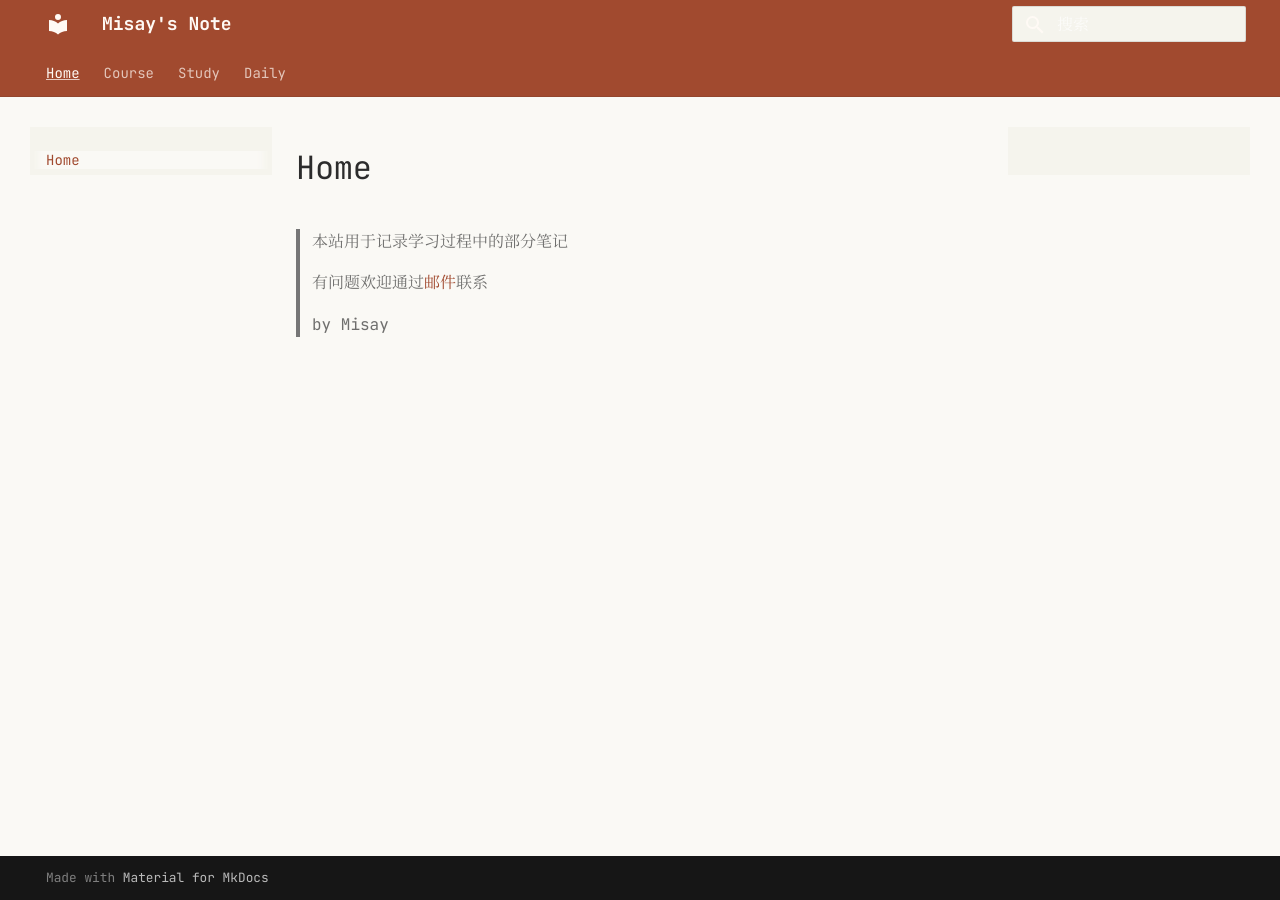
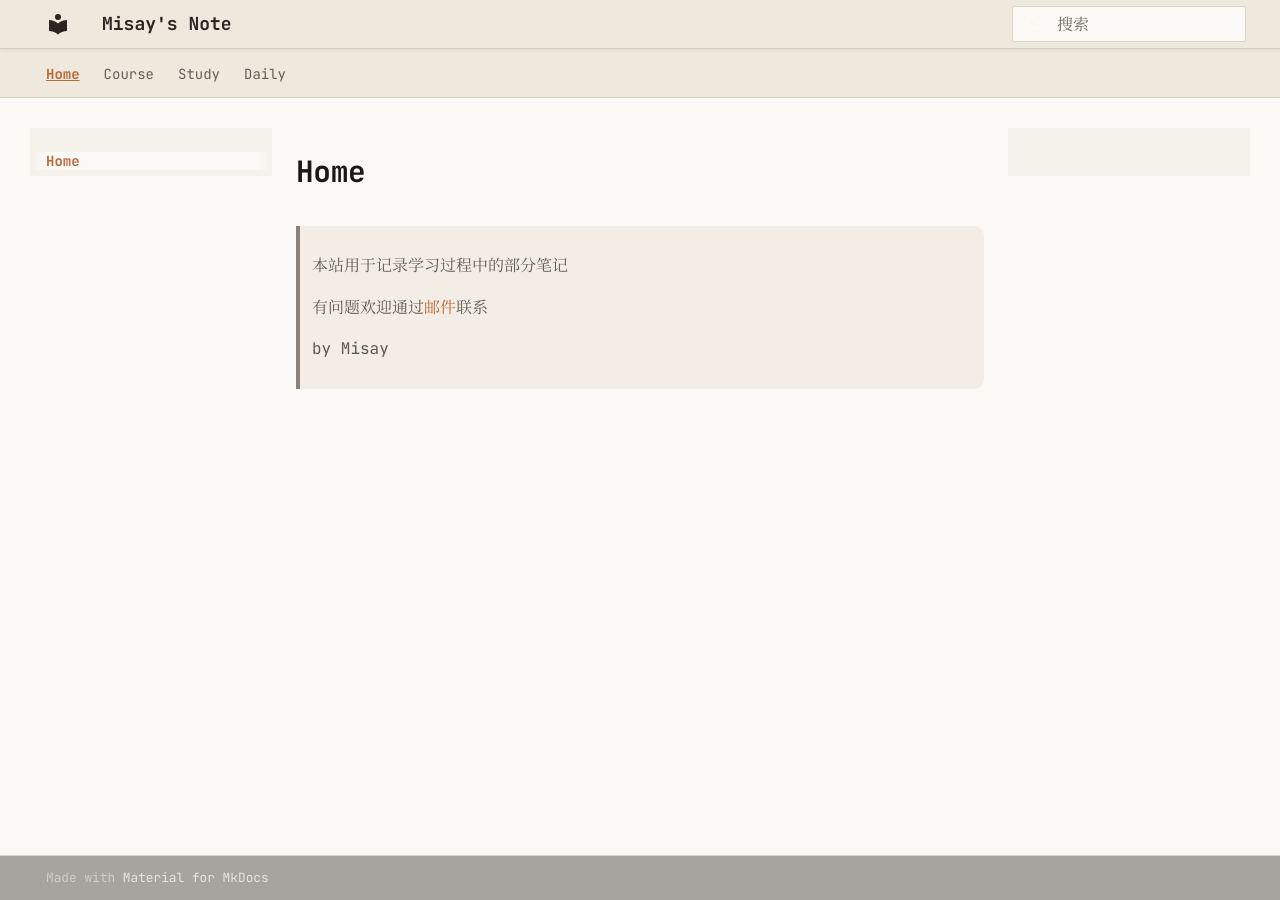
Before and after one commit to zt2misay2/Note, an MkDocs documentation site: the page built from docs/index.md, in a window 1280 px wide. Built offline with MkDocs 1.6.1 and Material for MkDocs 9.7.7, drawn with Linux system fonts in a browser that asks for light colours.

Commit message:
align theme colors to Typora claude-like

```diff
--- a/docs/stylesheets/extra.css
+++ b/docs/stylesheets/extra.css
@@ -1,6 +1,6 @@
 @import url("https://fonts.googleapis.com/css2?family=JetBrains+Mono:wght@400;500;700;800&family=Noto+Serif+SC:wght@400;500;700;900&display=swap");
 
-/* Keep Material layout; override only typography and palette. */
+/* ── Typography ── */
 @font-face {
   font-family: "NoteText";
   src: local("JetBrains Mono"), local("JetBrainsMono-Regular");
@@ -22,37 +22,79 @@
   --md-code-font: "JetBrains Mono", "Cascadia Code", "Consolas", monospace;
 }
 
+/* ── Palette (aligned to Typora claude-like) ── */
 :root,
 [data-md-color-scheme="default"] {
-  --primary-orange: #a14a2f;
-  --primary-orange-dark: #8d3f27;
-  --primary-bg: #faf9f5;
-  --primary-text: #2c2c2c;
-  --primary-sidebar: #f5f4ed;
-  --primary-selection: #a14a2f30;
-  --primary-border: rgba(44, 44, 44, 0.12);
-  --primary-muted: rgba(44, 44, 44, 0.68);
-  --md-default-bg-color: var(--primary-bg);
-  --md-default-fg-color: var(--primary-text);
-  --md-default-fg-color--light: #4f4f4f;
-  --md-default-fg-color--lighter: #767676;
-  --md-default-fg-color--lightest: #b8b8b2;
-  --md-primary-fg-color: var(--primary-orange);
-  --md-primary-fg-color--light: #cf7656;
-  --md-primary-fg-color--dark: var(--primary-orange-dark);
-  --md-primary-bg-color: #fffaf5;
-  --md-accent-fg-color: var(--primary-orange);
-  --md-accent-fg-color--transparent: #a14a2f30;
-  --md-accent-bg-color: #fffdfa;
-  --md-code-bg-color: #f3f1e8;
-  --md-code-fg-color: var(--primary-text);
-  --md-typeset-a-color: var(--primary-orange);
-  --md-typeset-table-color: rgba(44, 44, 44, 0.14);
-  --md-typeset-kbd-color: #fffdfa;
-  --md-typeset-kbd-accent-color: #ece7dc;
-  --md-typeset-kbd-border-color: rgba(44, 44, 44, 0.2);
+  /* Accent */
+  --accent-color:          #bc6a3a;
+  --accent-hover:          #9d552d;
+  --accent-transparent:    #bc6a3a1a;
+  --accent-bg:             rgba(194, 113, 62, 0.08);
+
+  /* Surface */
+  --bg-color:              #faf9f5;
+  --sidebar-bg:            #f5f2ec;
+  --text-color:            #2b2621;
+  --heading-color:         #1c1815;
+  --strong-color:          #a85a33;
+  --muted-color:           #625950;
+  --control-text-color:    #72695e;
+  --border-color:          #ddd5ca;
+  --selection-bg:          #e8ddd0;
+
+  /* Code */
+  --code-bg:               #fcfcfa;
+  --code-text:             #1c1815;
+  --code-border:           #e9e2d8;
+  --inline-code-color:     #b14a40;
+  --inline-code-bg:        #f2eeea;
+  --inline-code-border:    #d7cec5;
+  --code-keyword:          #7b2ff7;
+  --code-string:           #2f8f2f;
+  --code-number:           #c06a2a;
+  --code-symbol:           #2c5ec6;
+  --code-muted:            #6f665d;
+
+  /* Blockquote */
+  --quote-bg:              #f3ede5;
+  --quote-border:          #d8cbbb;
+  --quote-text:            #625950;
+
+  /* Table */
+  --table-border-strong:   #cbb9a6;
+  --table-row-border:      rgba(114, 105, 94, 0.26);
+  --table-hover:           rgba(188, 106, 58, 0.05);
+
+  /* ── Wire into Material CSS vars ── */
+  --md-default-bg-color:                  var(--bg-color);
+  --md-default-fg-color:                  var(--text-color);
+  --md-default-fg-color--light:           var(--muted-color);
+  --md-default-fg-color--lighter:         #8a8279;
+  --md-default-fg-color--lightest:        #bbb5aa;
+
+  --md-primary-fg-color:                  var(--accent-color);
+  --md-primary-fg-color--light:           #cf8b64;
+  --md-primary-fg-color--dark:            var(--accent-hover);
+  --md-primary-bg-color:                  #fffaf5;
+  --md-primary-bg-color--light:           #ffffffb3;
+
+  --md-accent-fg-color:                   var(--accent-color);
+  --md-accent-fg-color--transparent:      var(--accent-transparent);
+  --md-accent-bg-color:                   #fffdfa;
+
+  --md-code-bg-color:                     var(--code-bg);
+  --md-code-fg-color:                     var(--code-text);
+
+  --md-typeset-a-color:                   var(--accent-color);
+  --md-typeset-table-color:               var(--table-row-border);
+  --md-typeset-table-color--light:        rgba(114, 105, 94, 0.08);
+  --md-typeset-kbd-color:                 #fffdfa;
+  --md-typeset-kbd-accent-color:          #f3ede5;
+  --md-typeset-kbd-border-color:          var(--border-color);
+  --md-typeset-mark-color:                var(--selection-bg);
 }
 
+/* ── Base ── */
 body,
 .md-typeset,
 .md-nav,
@@ -69,110 +111,282 @@
 }
 
 body {
-  background: var(--primary-bg);
-  color: var(--primary-text);
+  background: var(--bg-color);
+  color: var(--text-color);
 }
 
+/* ── Header / Nav (Typora-style: light surface) ── */
 .md-header,
 .md-tabs {
-  background-color: var(--md-primary-fg-color) !important;
-  color: var(--md-primary-bg-color);
+  background-color: #efe8dd !important;
+  color: var(--text-color);
 }
 
-.md-sidebar,
-.md-search__form {
-  background: var(--primary-sidebar);
-}
-
-.md-search__form {
-  border: 1px solid var(--primary-border);
+.md-header {
+  border-bottom: 1px solid #d5ccbc;
+  box-shadow: 0 1px 4px rgba(43, 38, 33, 0.07);
 }
 
 .md-tabs {
-  border-bottom: 1px solid var(--primary-border);
+  border-bottom: 1px solid #d5ccbc;
 }
 
+/* Header text & icons */
 .md-header__title,
+.md-header__topic,
 .md-tabs__link,
 .md-header__button,
 .md-header__option,
 .md-source,
 .md-source:hover {
-  color: var(--md-primary-bg-color);
+  color: var(--text-color);
 }
 
-.md-search__form,
-.md-search__input,
-.md-search__icon {
-  color: var(--primary-text);
+.md-header__button:hover,
+.md-header__option:hover {
+  color: var(--accent-color);
+  opacity: 1;
 }
 
+/* Active / hover nav items */
 .md-nav__link:is(:hover, :focus),
 .md-nav__item .md-nav__link--active,
 .md-tabs__link:is(:hover, :focus),
 .md-tabs__item--active .md-tabs__link {
-  color: var(--primary-orange);
-}
-
-.md-tabs__link:is(:hover, :focus),
-.md-tabs__item--active .md-tabs__link,
-.md-header__button:is(:hover, :focus),
-.md-header__option:is(:hover, :focus) {
-  color: #fffaf5;
+  color: var(--accent-color);
 }
 
 .md-tabs__item--active .md-tabs__link {
   opacity: 1;
+  font-weight: 600;
 }
 
 .md-tabs__link:is(:hover, :focus),
 .md-tabs__item--active .md-tabs__link {
   text-decoration: underline;
-  text-decoration-color: rgba(255, 250, 245, 0.72);
+  text-decoration-color: var(--accent-color);
 }
 
+/* Search (on light header) */
+.md-search__form {
+  background-color: var(--bg-color);
+  border: 1px solid var(--border-color);
+}
+
+.md-search__form:hover {
+  border-color: var(--accent-color);
+}
+
+.md-search__input,
+.md-search__icon {
+  color: var(--text-color);
+}
+
+.md-search__input::placeholder {
+  color: var(--control-text-color);
+}
+
+/* Sidebar */
+.md-sidebar {
+  background: var(--sidebar-bg);
+}
+
+.md-nav__title {
+  color: var(--heading-color);
+}
+
+.md-nav__item .md-nav__link--active {
+  font-weight: 600;
+}
+
+/* ── Typography ── */
 .md-typeset h1,
 .md-typeset h2,
 .md-typeset h3,
 .md-typeset h4,
 .md-typeset h5,
 .md-typeset h6 {
-  color: var(--primary-text);
+  color: var(--heading-color);
+  font-weight: 600;
+}
+
+.md-typeset h1 {
+  font-size: 1.84em;
+  line-height: 1.16;
+  margin-top: 0.35rem;
+}
+
+.md-typeset h2 {
+  font-size: 1.48em;
+  line-height: 1.2;
+}
+
+.md-typeset h3 {
+  font-size: 1.24em;
+  line-height: 1.32;
+}
+
+.md-typeset h4 {
+  font-size: 1.12em;
+}
+
+.md-typeset h5,
+.md-typeset h6 {
+  font-size: 1em;
+}
+
+.md-typeset h6 {
+  color: var(--control-text-color);
 }
 
 .md-typeset strong,
 .md-typeset b {
-  color: var(--primary-orange-dark);
+  font-weight: 700;
+  color: var(--strong-color);
 }
 
 .md-typeset em,
 .md-typeset i {
-  color: var(--primary-orange);
-}
-
-.md-typeset a {
-  color: var(--primary-orange);
-}
-
-.md-typeset a:hover {
-  color: var(--primary-orange-dark);
+  color: var(--accent-color);
 }
 
 .md-typeset mark {
-  background: var(--primary-selection);
+  background: var(--selection-bg);
   color: inherit;
-}
-
-.md-typeset blockquote {
-  border-inline-start-color: var(--primary-orange);
-  color: var(--primary-muted);
 }
 
 .md-typeset ::selection,
 .md-search-result__teaser mark {
-  background: var(--primary-selection);
+  background: var(--selection-bg);
 }
 
+/* ── Links ── */
+.md-typeset a {
+  color: var(--accent-color);
+  text-decoration: none;
+}
+
+.md-typeset a:hover {
+  color: var(--accent-hover);
+  text-decoration: underline;
+}
+
+/* ── Blockquote ── */
+.md-typeset blockquote {
+  border-left: 2px solid var(--quote-border);
+  background-color: var(--quote-bg);
+  color: var(--quote-text);
+  border-radius: 0 10px 10px 0;
+  padding: 0.55rem 1rem;
+  margin: 0.78em 0;
+}
+
+.md-typeset blockquote blockquote {
+  padding-right: 0;
+}
+
+/* ── Inline code ── */
 .md-typeset code {
-  background: #f3f1e8;
+  font-family: var(--md-code-font);
+  border: 1px solid var(--inline-code-border);
+  background-color: var(--inline-code-bg);
+  color: var(--inline-code-color);
+  border-radius: 6px;
+  padding: 0.08em 0.42em 0.1em;
+  font-size: 0.9em;
 }
+
+/* ── Fenced code blocks ── */
+.md-typeset pre {
+  font-family: var(--md-code-font);
+  border: 1px solid var(--code-border);
+  background-color: var(--code-bg);
+  color: var(--code-text);
+  border-radius: 8px;
+  font-size: 0.9em;
+  line-height: 1.55;
+}
+
+.md-typeset pre > code {
+  border: 0;
+  background: transparent;
+  color: inherit;
+  padding: 0;
+  border-radius: 0;
+  box-shadow: none;
+}
+
+/* ── Code syntax highlighting (light scheme) ── */
+[data-md-color-scheme="default"] {
+  --md-code-hl-color:            var(--accent-transparent);
+  --md-code-hl-color--light:     var(--accent-bg);
+  --md-code-hl-number-color:     var(--code-number);
+  --md-code-hl-special-color:    var(--code-symbol);
+  --md-code-hl-function-color:   #c973d9;
+  --md-code-hl-constant-color:   #9383e2;
+  --md-code-hl-keyword-color:    var(--code-keyword);
+  --md-code-hl-string-color:     var(--code-string);
+  --md-code-hl-name-color:       var(--code-text);
+  --md-code-hl-operator-color:   var(--code-text);
+  --md-code-hl-punctuation-color: var(--code-muted);
+  --md-code-hl-comment-color:    var(--code-muted);
+  --md-code-hl-generic-color:    var(--code-muted);
+  --md-code-hl-variable-color:   var(--code-symbol);
+}
+
+/* ── Tables ── */
+.md-typeset table {
+  border-top: 1px solid var(--table-border-strong);
+  border-bottom: 1px solid var(--table-border-strong);
+  background-color: transparent;
+}
+
+.md-typeset table thead {
+  background-color: transparent;
+}
+
+.md-typeset table thead tr {
+  border-bottom: 1px solid var(--table-border-strong);
+}
+
+.md-typeset table tbody tr {
+  border-bottom: 1px solid var(--table-row-border);
+}
+
+.md-typeset table tbody tr:last-child {
+  border-bottom: 0;
+}
+
+.md-typeset table th {
+  font-weight: 600;
+  color: var(--heading-color);
+}
+
+.md-typeset table tbody tr:hover td {
+  background-color: var(--table-hover);
+}
+
+/* ── Admonitions ── */
+.md-typeset .admonition {
+  border-radius: 10px;
+  border-color: var(--border-color);
+  background-color: var(--quote-bg);
+}
+
+/* ── Scrollbar ── */
+::-webkit-scrollbar-thumb {
+  background: var(--border-color);
+}
+
+::-webkit-scrollbar-thumb:hover {
+  background: var(--accent-color);
+}
+
+/* ── Footer ── */
+.md-footer {
+  background-color: var(--sidebar-bg);
+  color: var(--muted-color);
+  border-top: 1px solid var(--border-color);
+}
+
+/* ── Dark mode: keep Material slate as-is (no custom dark palette) ── */
```
